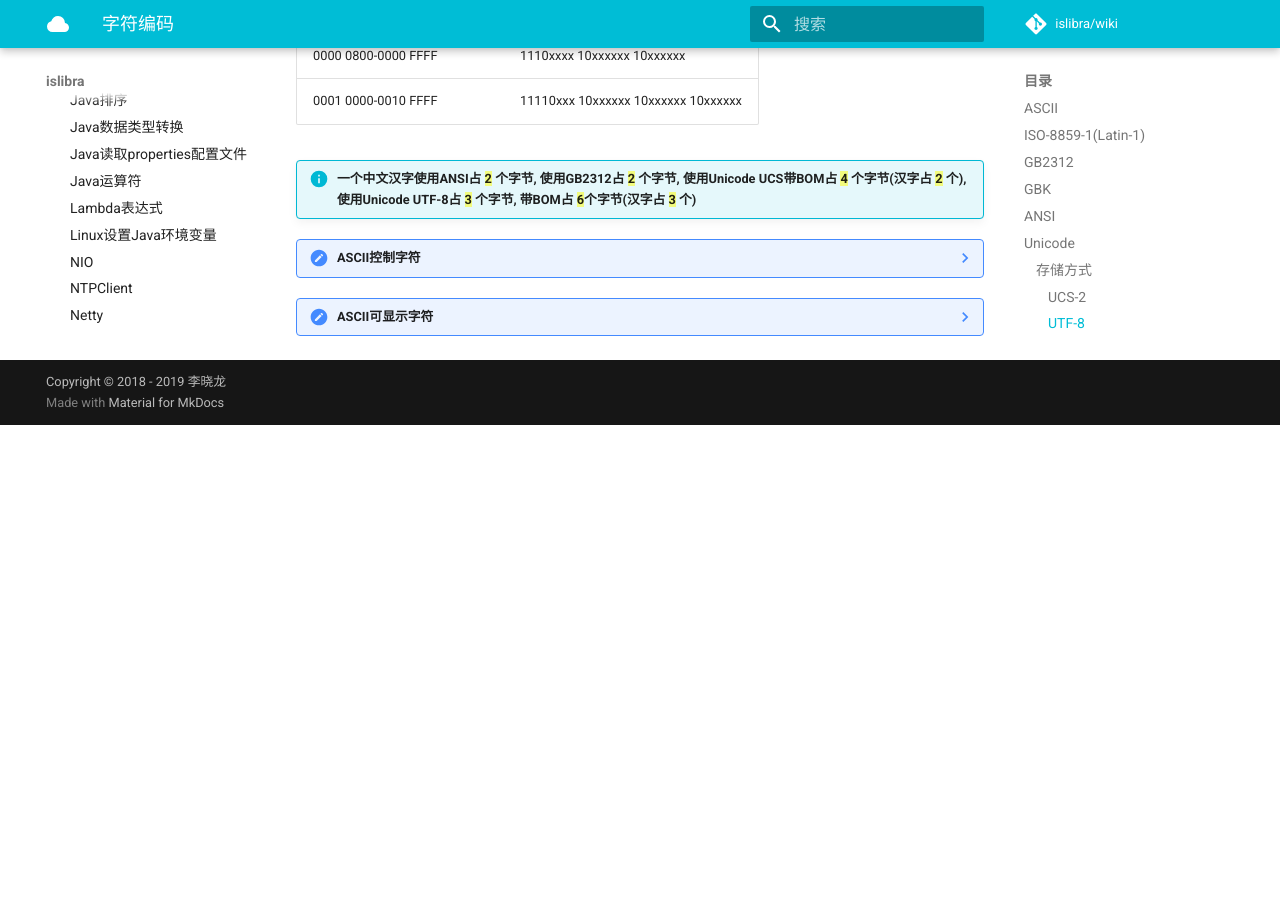
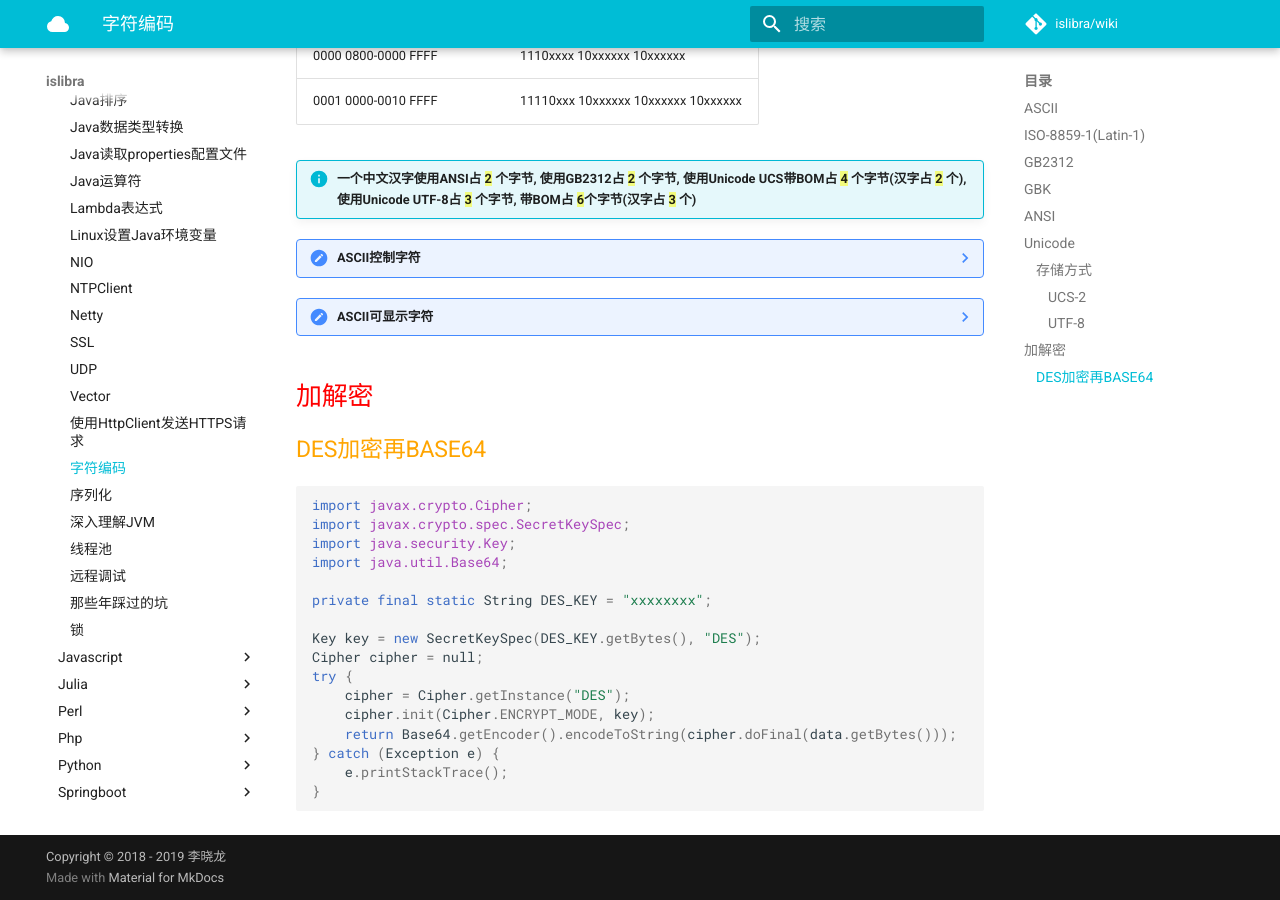
Before and after one commit to islibra/wiki, an MkDocs documentation site: the page built from docs/coding/java/字符编码.md, in a window 1280 px wide and 900 px high, scrolled down 2252 px. Built offline with MkDocs 1.6.1 and Material for MkDocs 9.7.7, drawn with Linux system fonts in a browser that asks for light colours; comment, search, counter and statistics services are not loaded; before the commit the page ends 2677 px from its top, so only the background shows below that.

Commit message:
Update 字符编码.md

````diff
--- a/docs/coding/java/字符编码.md
+++ b/docs/coding/java/字符编码.md
@@ -213,3 +213,27 @@ Unicode字符在计算机中的存储方式，使用1~4个字节 {==变长存储
     | 0111 1100 | 124 | 7C | 竖线 |
     | 0111 1101 | 125 | 7D | } |
     | 0111 1110 | 126 | 7E | ~ |
+
+
+## 加解密
+
+### DES加密再BASE64
+
+```java
+import javax.crypto.Cipher;
+import javax.crypto.spec.SecretKeySpec;
+import java.security.Key;
+import java.util.Base64;
+
+private final static String DES_KEY = "xxxxxxxx";
+
+Key key = new SecretKeySpec(DES_KEY.getBytes(), "DES");
+Cipher cipher = null;
+try {
+    cipher = Cipher.getInstance("DES");
+    cipher.init(Cipher.ENCRYPT_MODE, key);
+    return Base64.getEncoder().encodeToString(cipher.doFinal(data.getBytes()));
+} catch (Exception e) {
+    e.printStackTrace();
+}
+```
````
